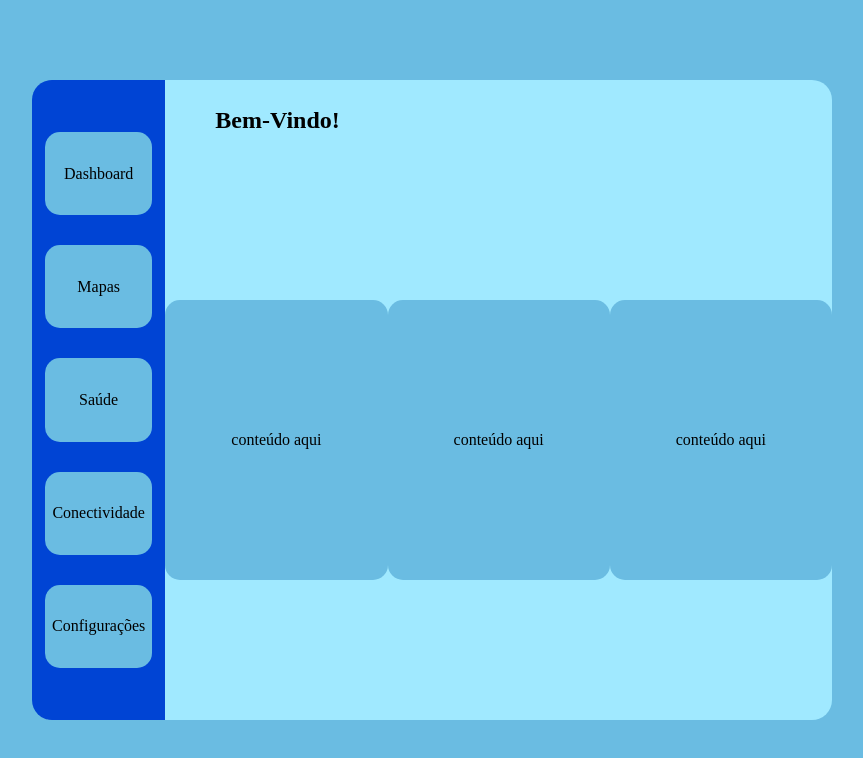
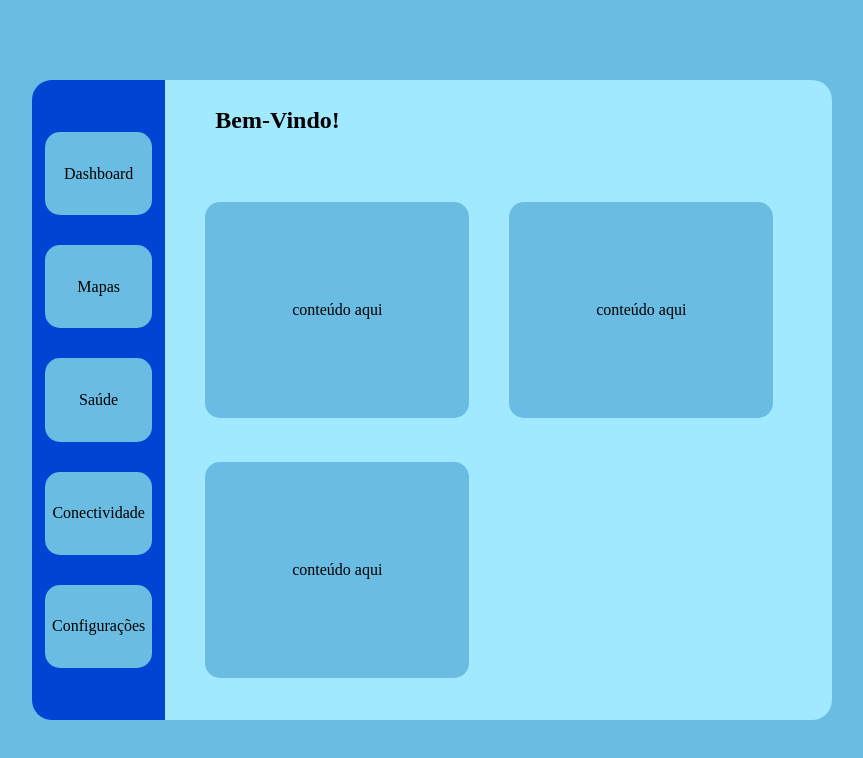
Before and after one commit to AvsWilliam/monitor_biosinais, a React (Vite) app in the folder Safe_Pet/: page / in a window 1280 px wide. Shown: the top 758 px of the page, without its empty margins (208-1071 px from the left). Built offline with nearby package versions, Linux system fonts and the light colour scheme.

Commit message:
Update Dashboard.css

```diff
--- a/Safe_Pet/src/styles/Dashboard.css
+++ b/Safe_Pet/src/styles/Dashboard.css
@@ -68,11 +68,15 @@ body{
 
 .content{
   display:flex;
+  padding: 40px;
+  flex-direction:row;
   grid-area:content;
   background-color:#a0e9ff;
-  justify-content: center;
+  justify-content: left;
   align-items: center;
   border-radius: 0px 0px 20px 0px;
+  gap:40px;
+  flex-wrap: wrap;
 }
 
 .option_button{
@@ -96,8 +100,13 @@ body{
   justify-content: center;
   align-items: center;
   color: Black;
-  height:50%;
-  width: 50%;
+  height:45%;
+  width: 45%;
   border-radius: 15px;
   background-color: #6abce2;
 }
+
+.item: hover{
+  background-color: pink;
+
+}
```
